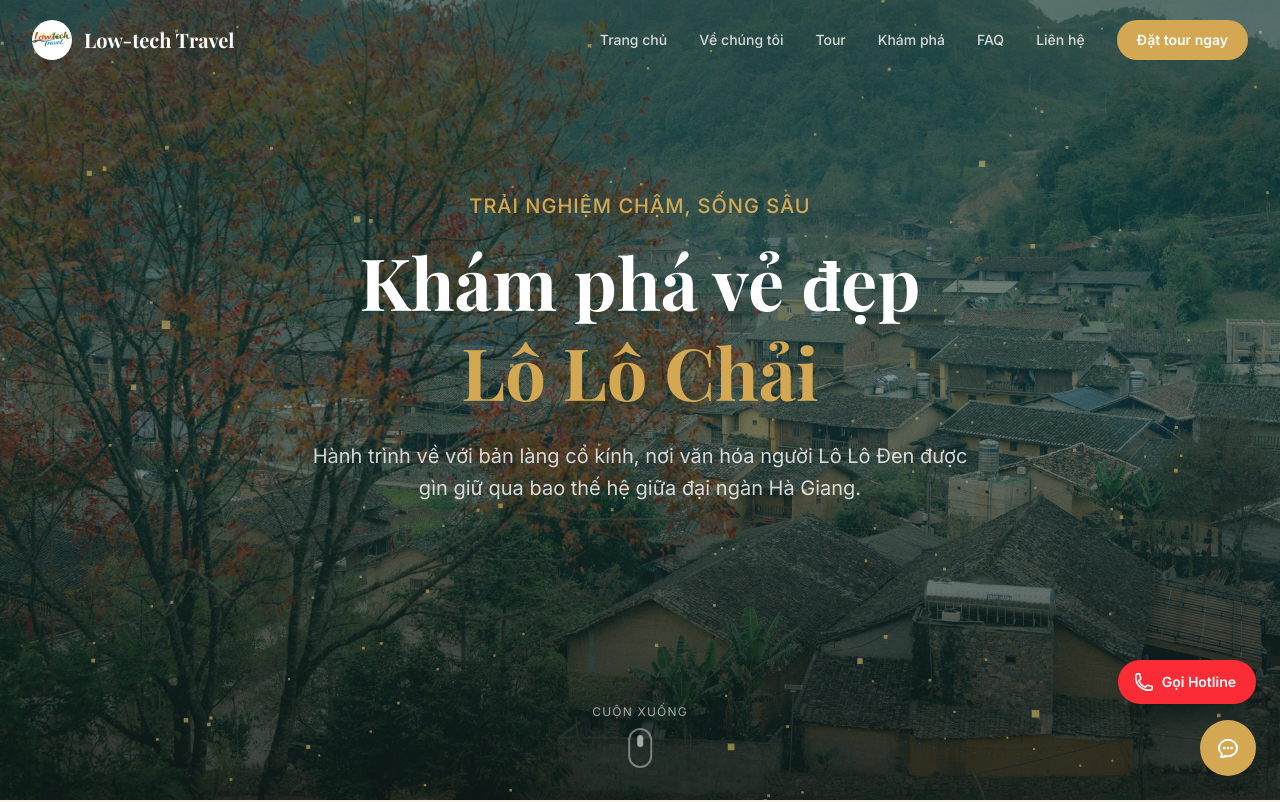
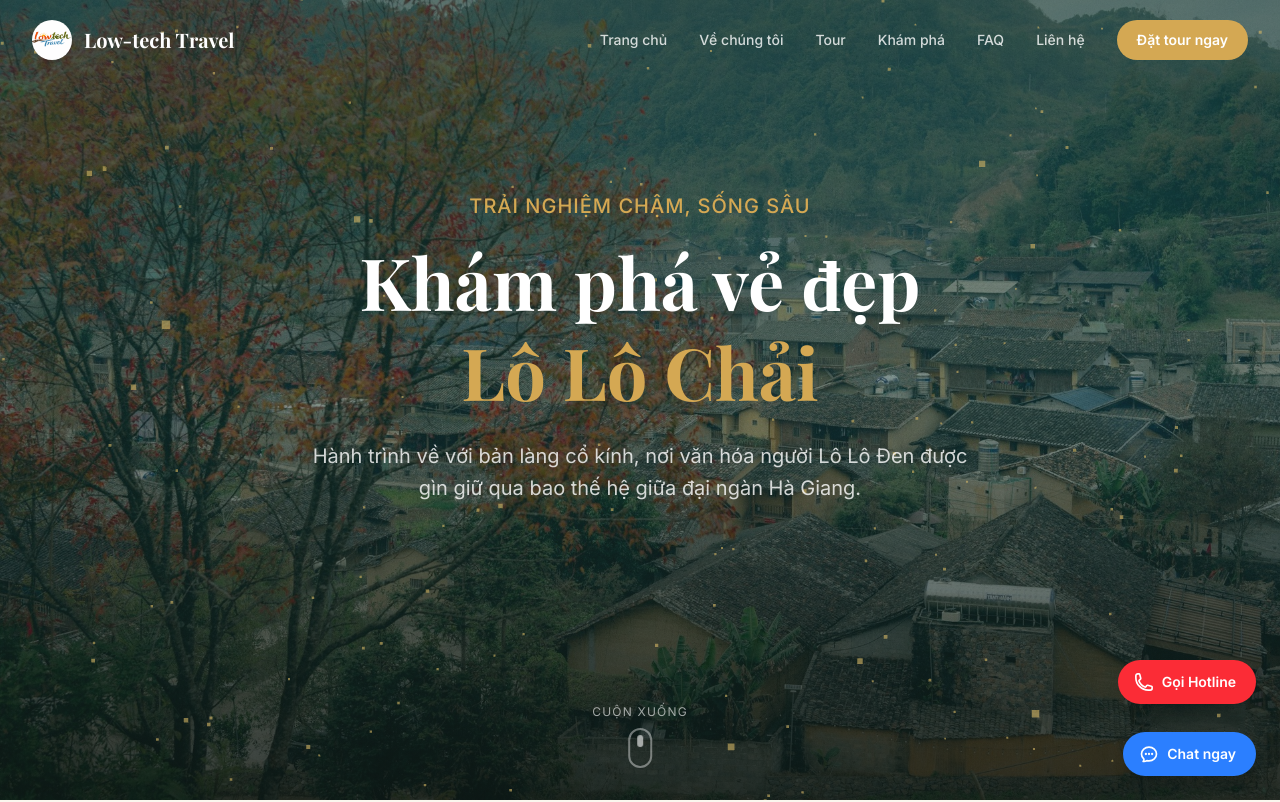
Before and after one commit to ahihi8z8z/web_test, a React (Vite) app: page / in a window 1280 px wide. Shown: the top 802 px of the page. Built offline with nearby package versions, Linux system fonts and the light colour scheme.

Commit message:
style: restore Chat ngay button with icon + text

```diff
--- a/src/components/ChatWidget.jsx
+++ b/src/components/ChatWidget.jsx
@@ -199,12 +199,13 @@ export default function ChatWidget() {
       {!open && (
         <button
           onClick={() => setOpen(true)}
-          className="fixed bottom-6 right-6 z-50 w-14 h-14 bg-accent text-white rounded-full shadow-lg hover:bg-accent-light hover:scale-110 transition-all duration-300 flex items-center justify-center"
-          aria-label="Mở chat"
+          className="fixed bottom-6 right-6 z-50 flex items-center gap-2 bg-blue-500 text-white font-semibold pl-4 pr-5 py-3 rounded-full shadow-lg hover:bg-blue-600 transition-all duration-300 hover:scale-105"
+          aria-label="Chat ngay"
         >
-          <svg className="w-6 h-6" fill="none" stroke="currentColor" viewBox="0 0 24 24">
+          <svg className="w-5 h-5" fill="none" stroke="currentColor" viewBox="0 0 24 24">
             <path strokeLinecap="round" strokeLinejoin="round" strokeWidth={2} d="M8.625 12a.375.375 0 1 1-.75 0 .375.375 0 0 1 .75 0Zm0 0H8.25m4.125 0a.375.375 0 1 1-.75 0 .375.375 0 0 1 .75 0Zm0 0H12m4.125 0a.375.375 0 1 1-.75 0 .375.375 0 0 1 .75 0Zm0 0h-.375M21 12c0 4.556-4.03 8.25-9 8.25a9.764 9.764 0 0 1-2.555-.337A5.972 5.972 0 0 1 5.41 20.97a5.969 5.969 0 0 1-.474-.065 4.48 4.48 0 0 0 .978-2.025c.09-.457-.133-.901-.467-1.226C3.93 16.178 3 14.189 3 12c0-4.556 4.03-8.25 9-8.25s9 3.694 9 8.25Z" />
           </svg>
+          <span className="text-sm">Chat ngay</span>
         </button>
       )}
     </>
```
Also changed, not shown: 1 other file (tests, documents, lock files or other folders).
